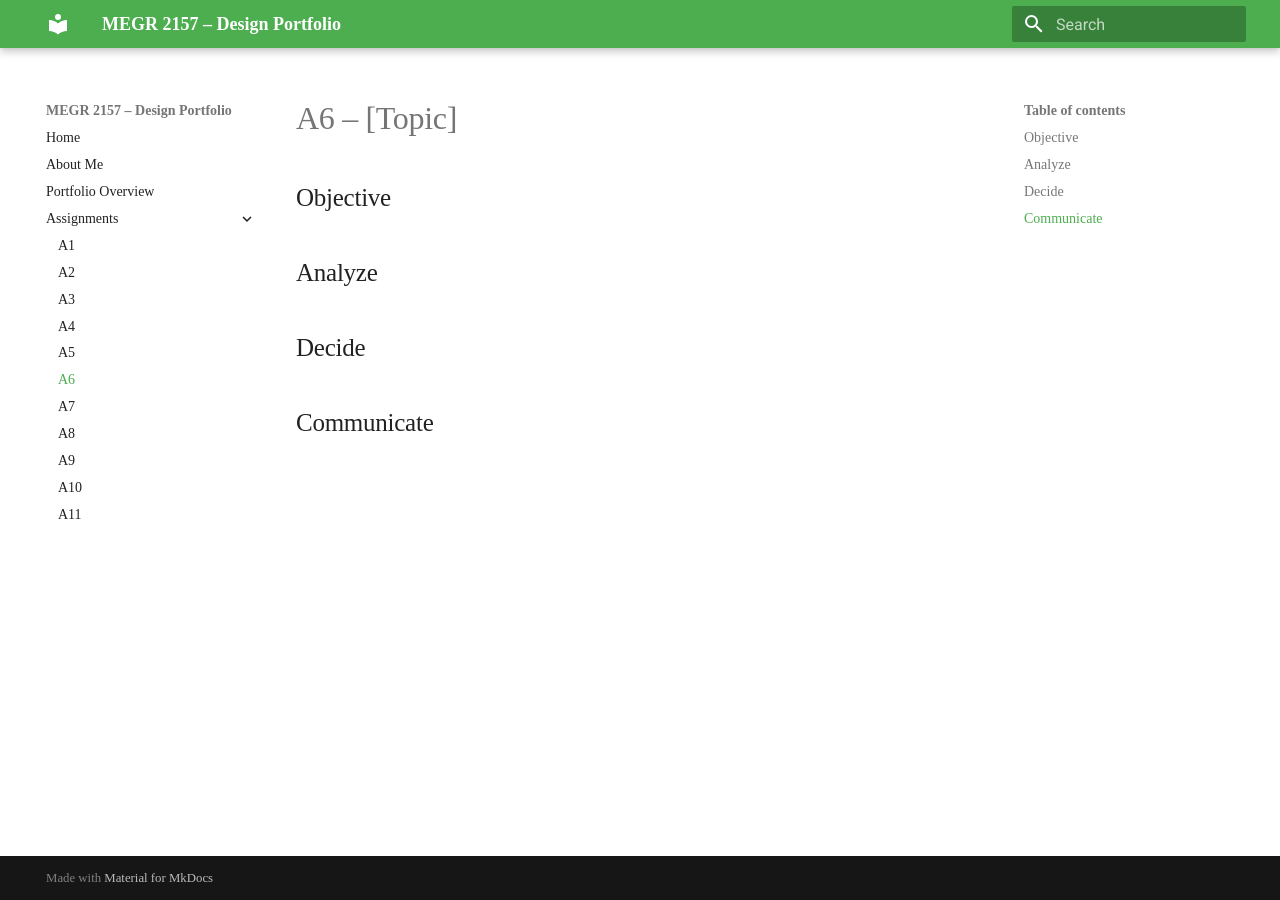
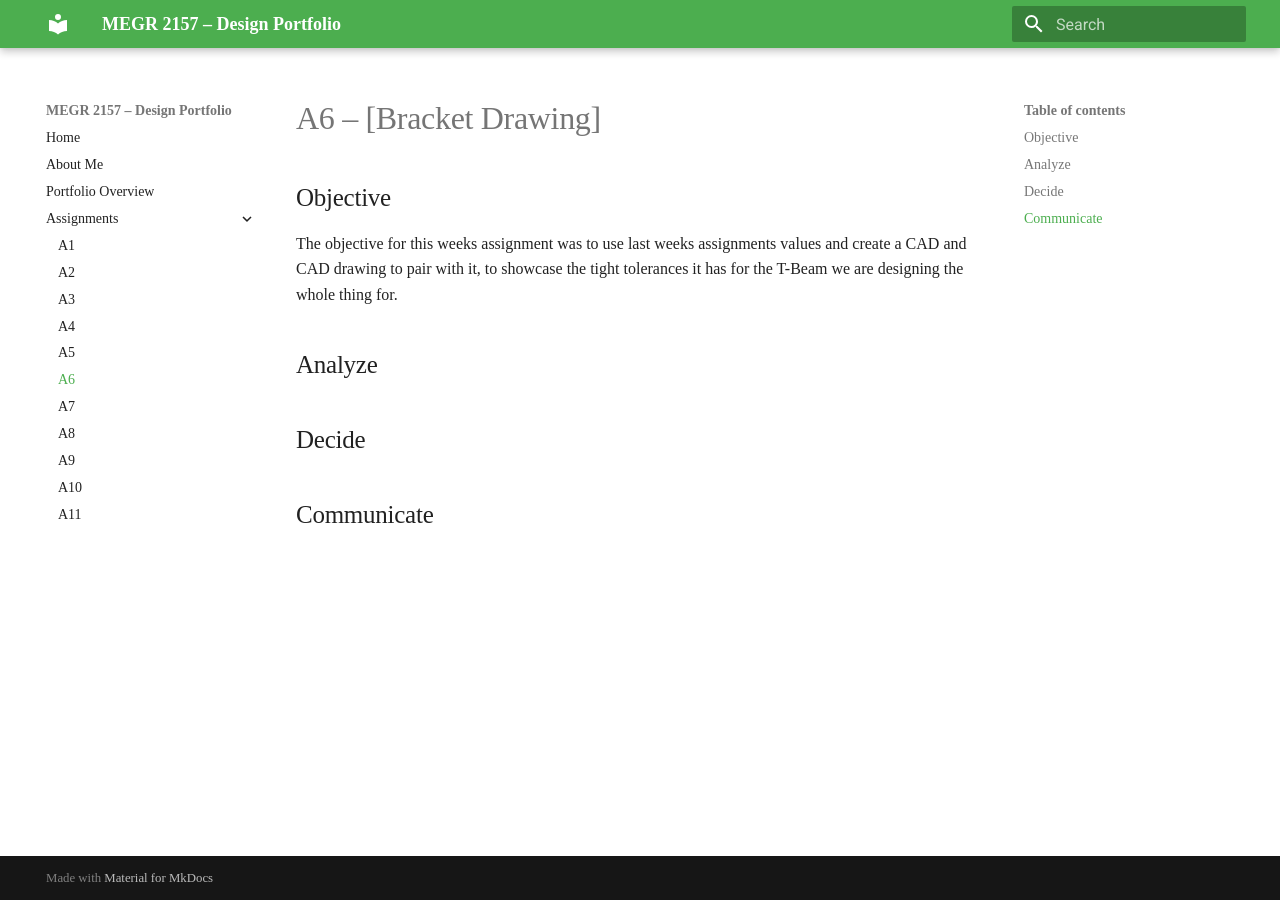
Before and after one commit to carandapz/design-projects-portfolio, an MkDocs documentation site: the page built from docs/assignments/A06/index.md, in a window 1280 px wide. Built offline with MkDocs 1.6.1 and Material for MkDocs 9.7.7, drawn with Linux system fonts in a browser that asks for light colours.

Commit message:
Update index.md

```diff
--- a/docs/assignments/A06/index.md
+++ b/docs/assignments/A06/index.md
@@ -1,7 +1,7 @@
-# A6 – [Topic]
+# A6 – [Bracket Drawing]
 
 ## Objective
-
+The objective for this weeks assignment was to use last weeks assignments values and create a CAD and CAD drawing to pair with it, to showcase the tight tolerances it has for the T-Beam we are designing the whole thing for.
 
 ## Analyze
 
```
